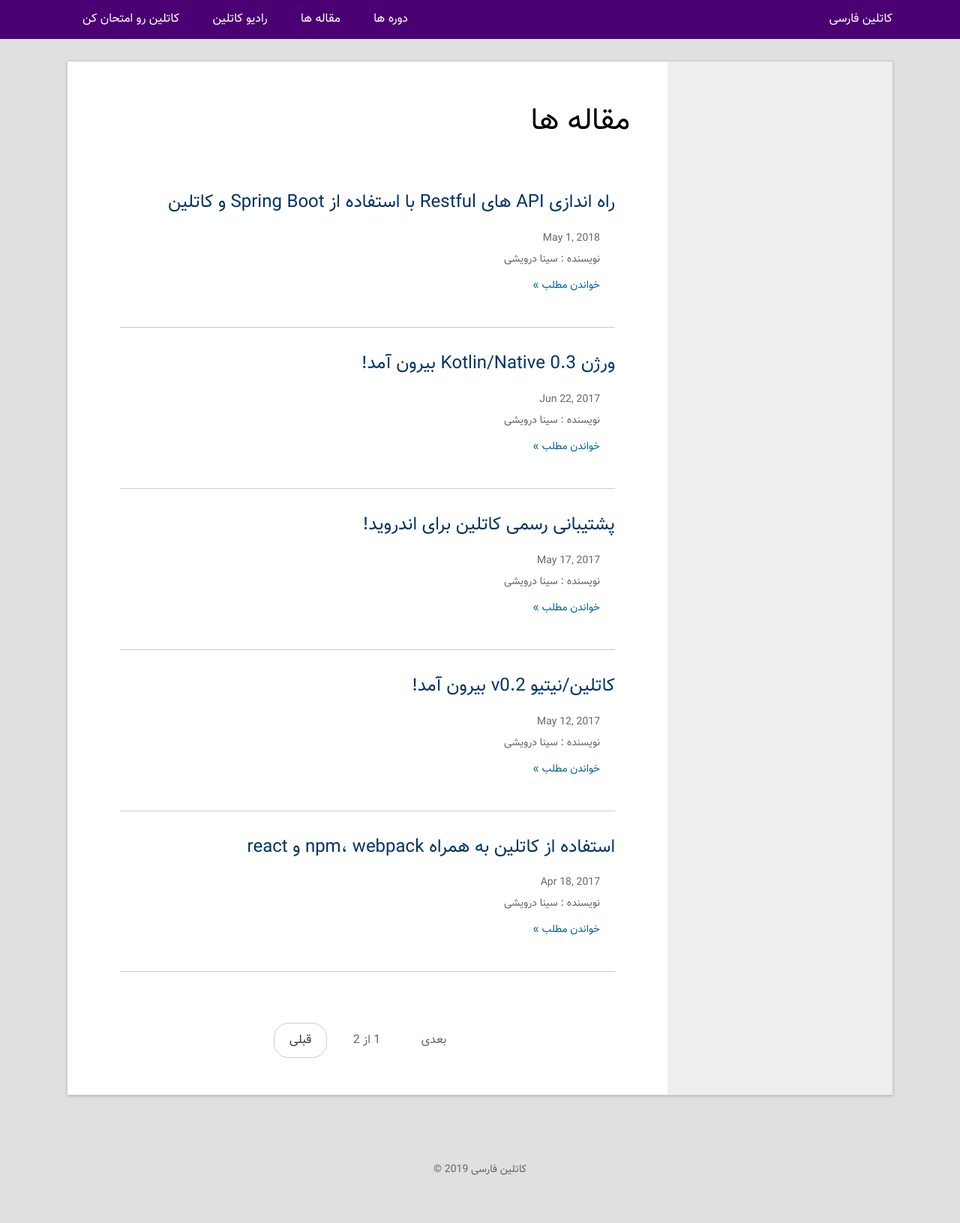
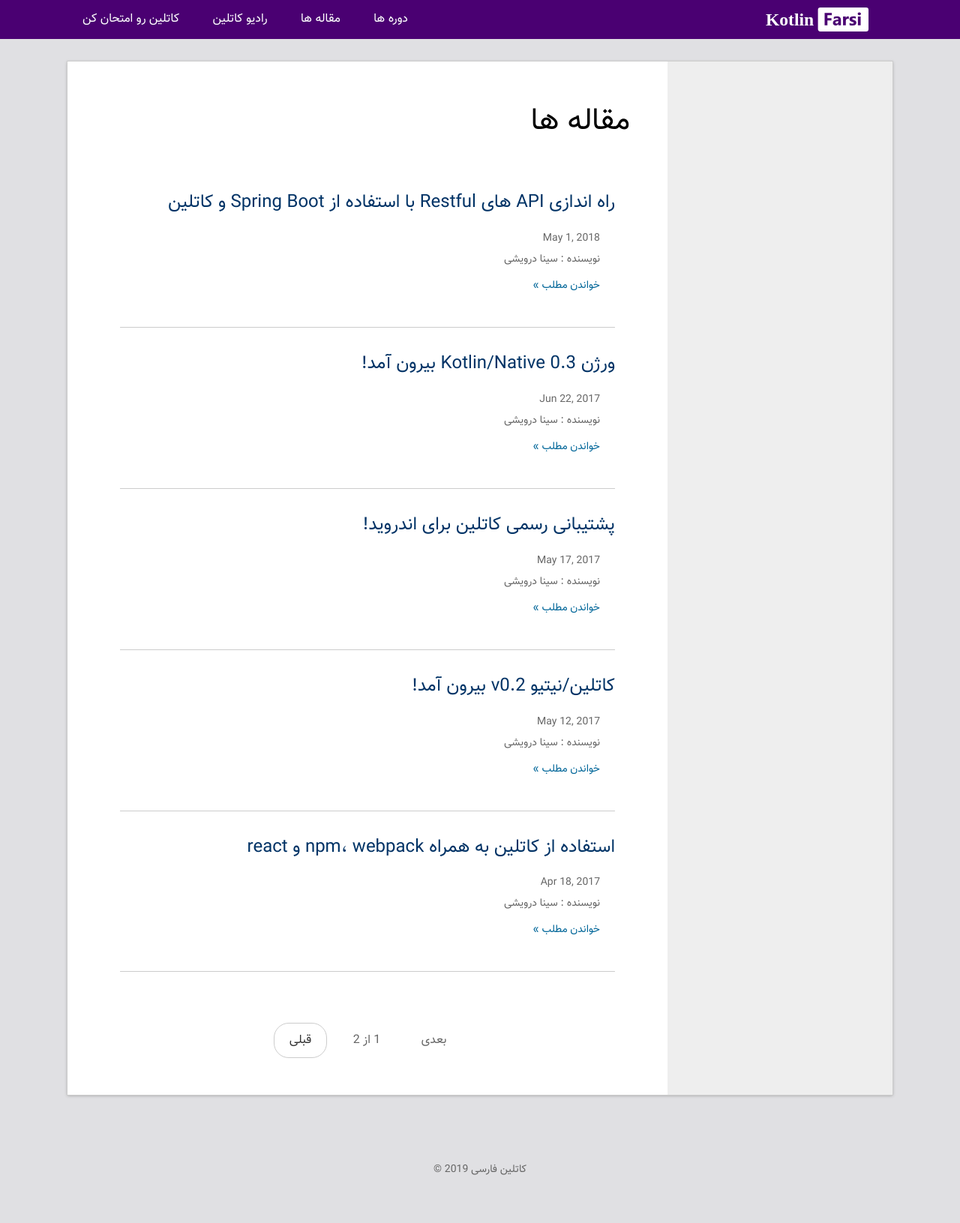
Before and after one commit to KotlinFarsi/KotlinFarsi-WebSite, a Jekyll site: the page built from index.html, in a window 1280 px wide. Shown: the whole page at 75% size. Built offline with Jekyll 4.4.1, drawn with Linux system fonts in a browser that asks for light colours; nearby versions of some CDN libraries; the list of posts is cut into pages by our own code.

Commit message:
KotlinFarsi-WebSite v0.9.8 - change in logo and sidebar fix

```diff
--- a/_includes/header.html
+++ b/_includes/header.html
@@ -2,7 +2,9 @@
 <header class="header">
   <div class="wrapper">
     <div id="sidebar-toggle">TOC</div>
-    <a class="site-title" href="{{ site.baseurl }}/">{{ site.title }}</a>
+    <a href="{{ site.baseurl }}/">
+      <img class="site-title" src="/kotlinfarsi-new.svg" alt="Kotlin Farsi Logo">
+    </a>
     <nav class="site-nav">
       {% for link in site.header.links %}{% assign url = link[1] %}
       {% assign urlchk = url | split: "/" %}{% if urlchk[0] == '' and urlchk[1] != '' %}{% assign uprefix = site.baseurl %}{% else %}{% assign uprefix = ''%}{% endif %}
--- a/_sass/_layout.scss
+++ b/_sass/_layout.scss
@@ -31,10 +31,9 @@ body {
 
   .site-title {
     float: right;
-    color: $header-fg;
-    text-decoration: none;
-    font-size: $base-font-size;
-    line-height: $base-font-size * 2;
+    height: 32px;
+    vertical-align: center;
+    margin-right: 32px;
   }
 
   .site-nav {
@@ -277,6 +276,7 @@ $hide-sidebar-screen-width: 1120px;
 
     .site-title {
       float: none;
+      margin-right: 0;
     }
   }
   .col-main {
--- a/assets/js/easybook.js
+++ b/assets/js/easybook.js
@@ -149,11 +149,20 @@ function PalmSidebar() {
         header_placeholder.style.height = is_palm_mode ? (h.bottom - h.top + 'px') : '0px'
     }
     function toggleSidebar(e) {
+        // TODO: when header expanded it will not resize again to normal size!
         if (/expand-sidebar/.test(pcw.className)) {
-            pcw.className = pcw.className.replace(/\s*expand-sidebar\s*/, ' ');
+            if(window.location.pathname !== "/"
+                && window.location.pathname !== "/tutorials/"
+                && window.location.pathname !== "/radio/"
+                && window.location.pathname !== "/try/")
+                pcw.className = pcw.className.replace(/\s*expand-sidebar\s*/, ' ');
             header.className = header.className.replace(/\s*expand-sidebar\s*/, ' ');
         } else {
-            pcw.className += " expand-sidebar";
+            if(window.location.pathname !== "/"
+                && window.location.pathname !== "/tutorials/"
+                && window.location.pathname !== "/radio/"
+                && window.location.pathname !== "/try/")
+                pcw.className += " expand-sidebar";
             header.className += " expand-sidebar";
         }
         setTimeout(s1, 200);
@@ -211,6 +220,7 @@ function RealLoad() {
         document.querySelector('.col-main')
     );
 
+
     PalmSidebar();
     SelectAllize("pre.highlight", "Dblclick to select all");
 
```
Also changed, not shown: kotlinfarsi-new.svg (added).
